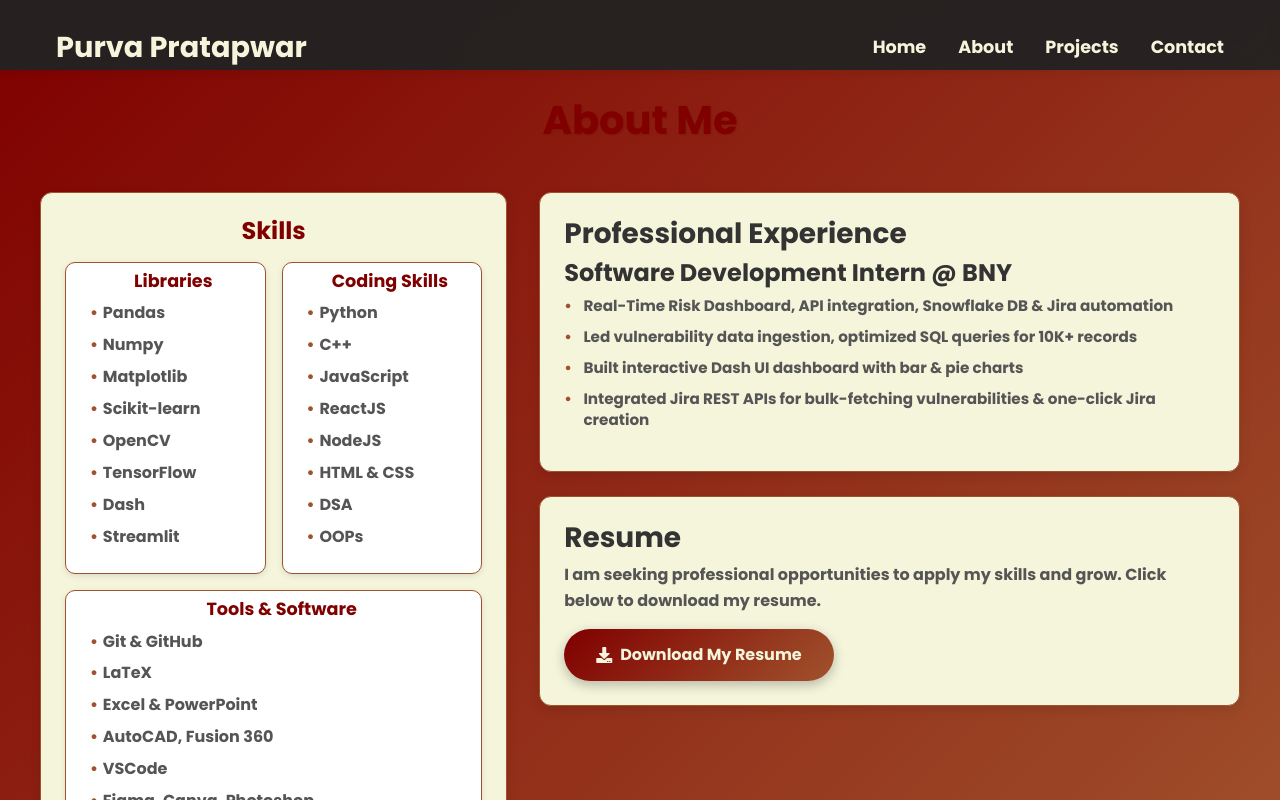
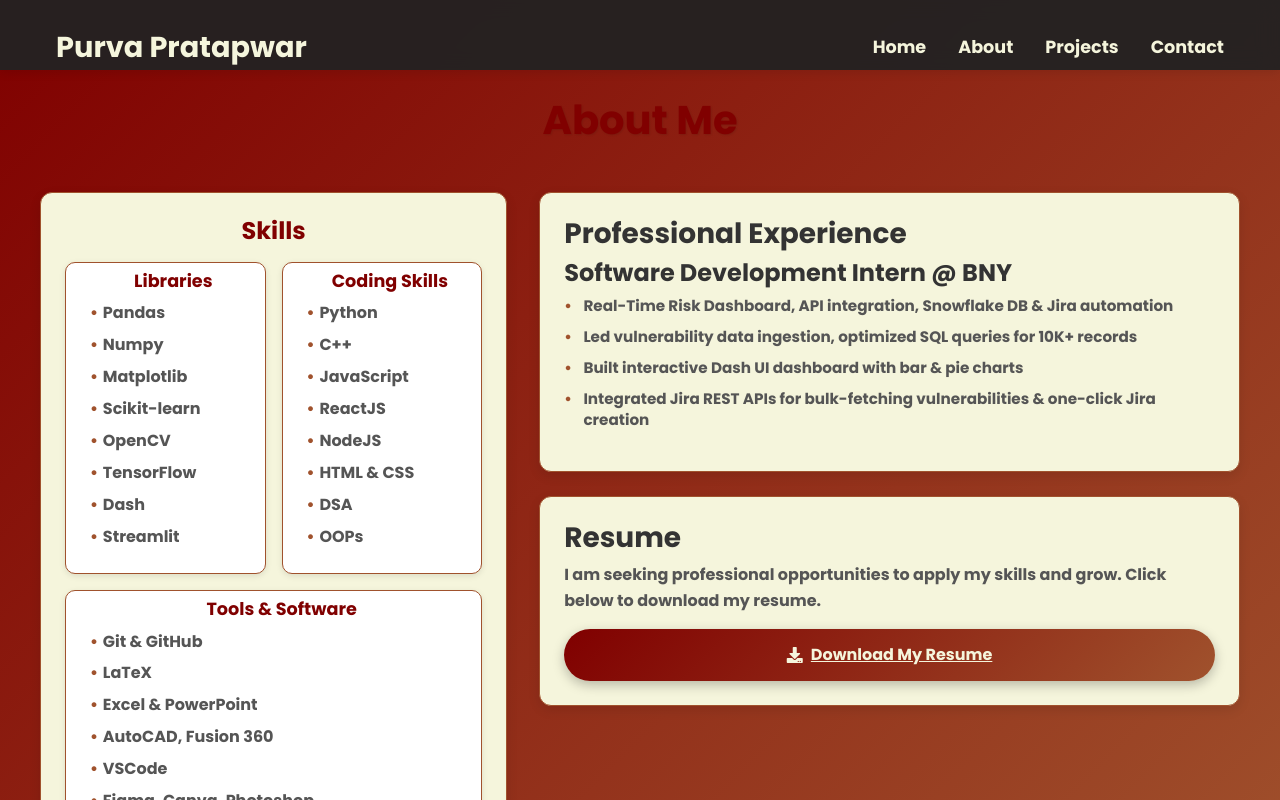
Before and after one commit to purva-pratapwar/Portfolio-Website, a React (Vite) app: page /about in a window 1280 px wide. Shown: the top 800 px of the page. Built offline with nearby package versions, Linux system fonts and the light colour scheme.

Commit message:
Enhancements

```diff
--- a/src/components/About.jsx
+++ b/src/components/About.jsx
@@ -2,20 +2,13 @@ import React from 'react';
 import '../styles/about.css';
 
 const About = () => {
-    const handleDownload = () => {
-        const link = document.createElement('a');
-        link.href = '/assets/Purva_Pratapwar_Resume.pdf'; // Adjust path
-        link.download = 'Purva_Pratapwar_Resume.pdf';
-        document.body.appendChild(link);
-        link.click();
-        document.body.removeChild(link);
-    };
-
     return (
         <section className="about-section">
             <div className="about-container">
                 <h2 className="section-title" style={{ color: "#f5f5dc", fontWeight: "bold" }}>About Me</h2>
                 <div className="about-content">
+
+                    {/* Left Column: Skills */}
                     <div className="skills-main-card">
                         <h3 className="skills-title">Skills</h3>
                         <div className="skills-inner">
@@ -60,7 +53,7 @@ const About = () => {
                         </div>
                     </div>
 
-                    {/* Right Side: Professional Experience + Resume */}
+                    {/* Right Side: Experience + Resume */}
                     <div className="right-column">
                         <div className="experience-card">
                             <h3 className="section-header">Professional Experience</h3>
@@ -82,10 +75,15 @@ const About = () => {
                             <p className="resume-description">
                                 I am seeking professional opportunities to apply my skills and grow. Click below to download my resume.
                             </p>
-                            <button className="download-btn" onClick={handleDownload}>
+                            {/* Direct download link */}
+                            <a
+                                href="/assets/Purva_Pratapwar_Resume.pdf"
+                                download="Purva_Pratapwar_Resume.pdf"
+                                className="download-btn"
+                            >
                                 <i className="fas fa-download me-2"></i>
                                 Download My Resume
-                            </button>
+                            </a>
                         </div>
                     </div>
 
```
